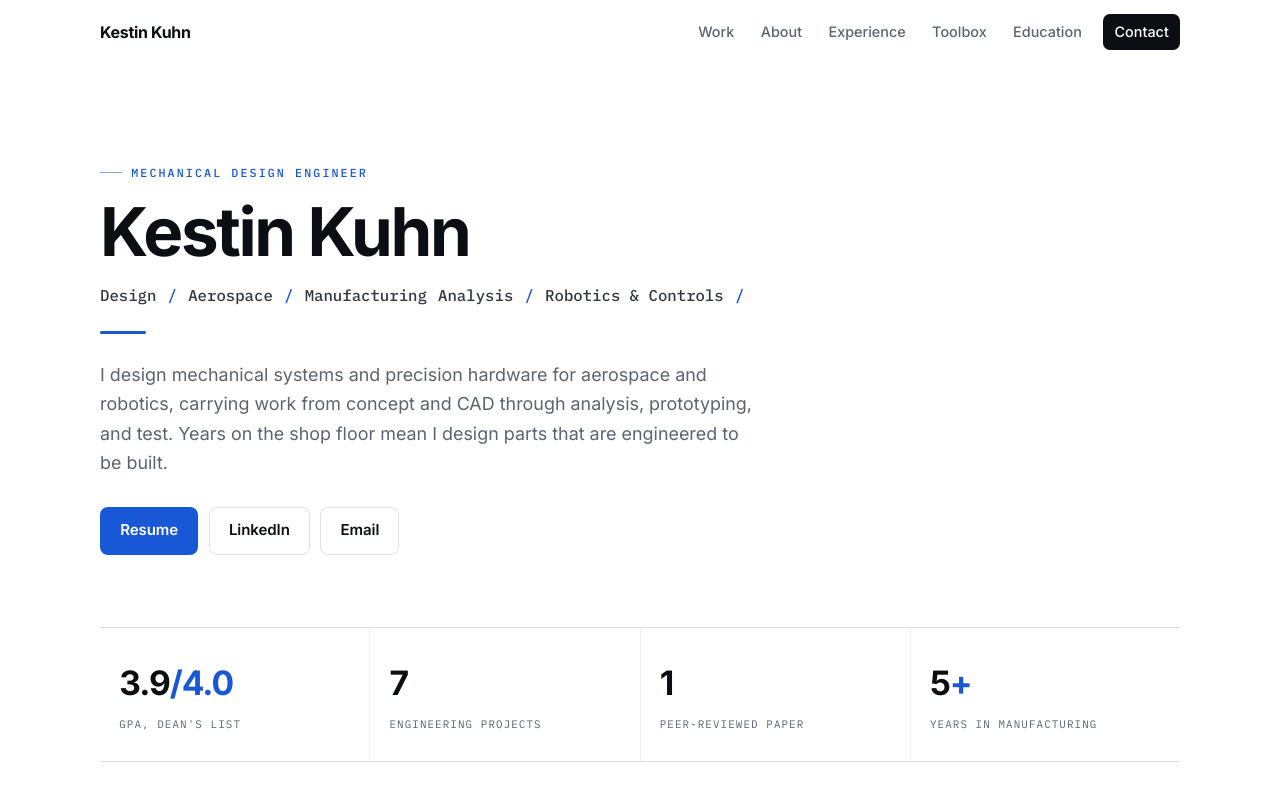
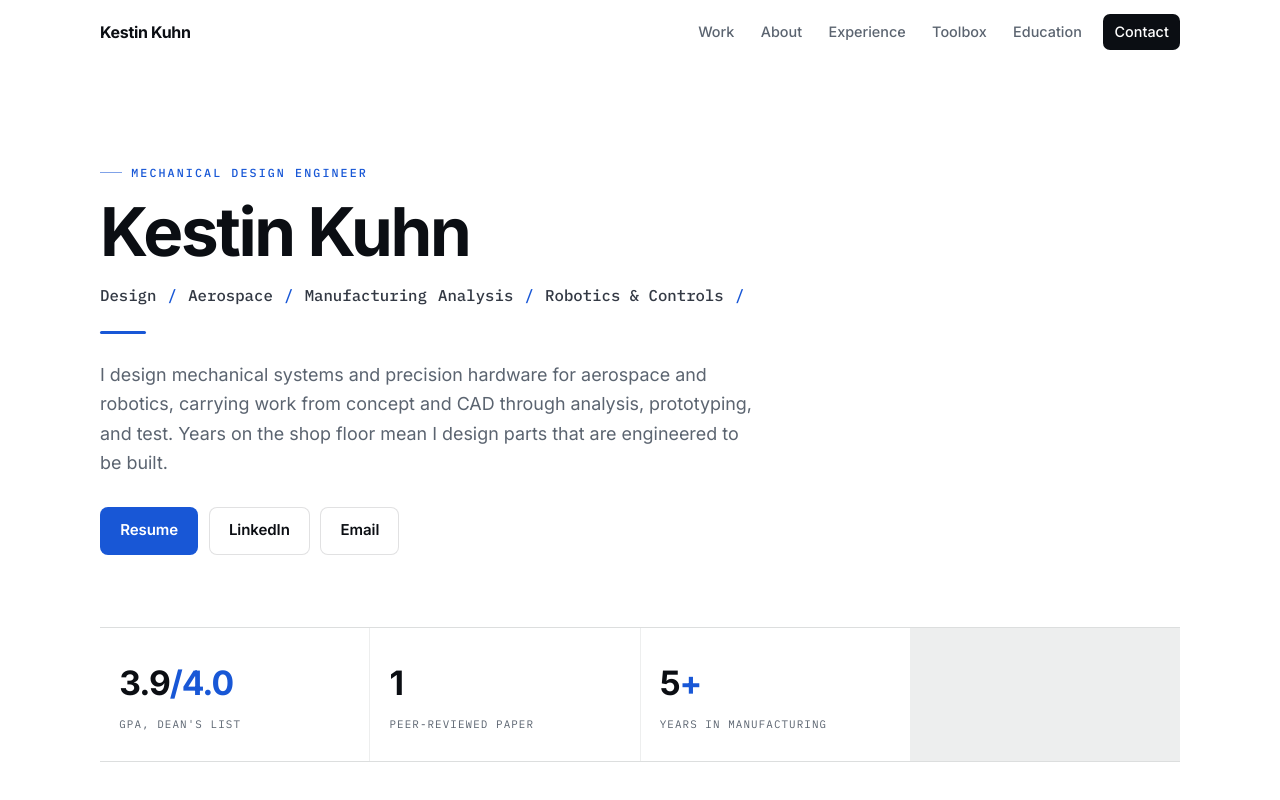
Before and after one commit to Kkuhn112/Personal-Portfolio, a plain HTML site: page index.html in a window 1280 px wide. Shown: the top 800 px of the page. Drawn offline with Linux system fonts and the light colour scheme.

Commit message:
Remove engineering projects stat from index.html
Removed the engineering projects stat from the stats section.

```diff
--- a/index.html
+++ b/index.html
@@ -72,7 +72,6 @@
     <div class="wrap">
       <div class="stats" data-stagger>
         <div class="stat reveal"><div class="num"><span data-count="3.9">3.9</span><span class="unit">/4.0</span></div><div class="label">GPA, Dean's List</div></div>
-        <div class="stat reveal"><div class="num"><span data-count="7">7</span></div><div class="label">Engineering projects</div></div>
         <div class="stat reveal"><div class="num"><span data-count="1">1</span></div><div class="label">Peer-reviewed paper</div></div>
         <div class="stat reveal"><div class="num"><span data-count="5">5</span><span class="unit">+</span></div><div class="label">Years in manufacturing</div></div>
       </div>
```
